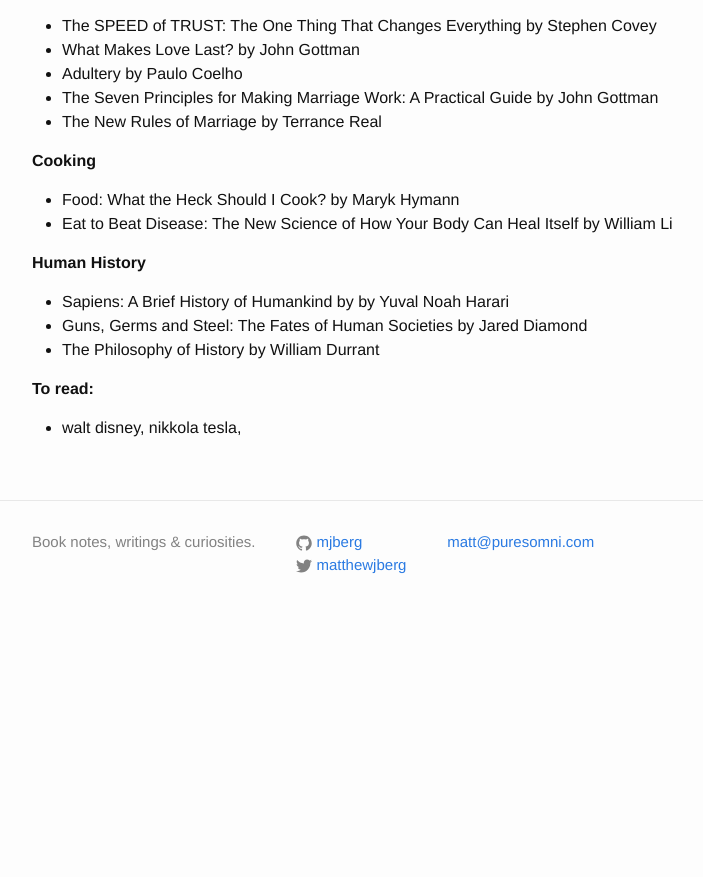
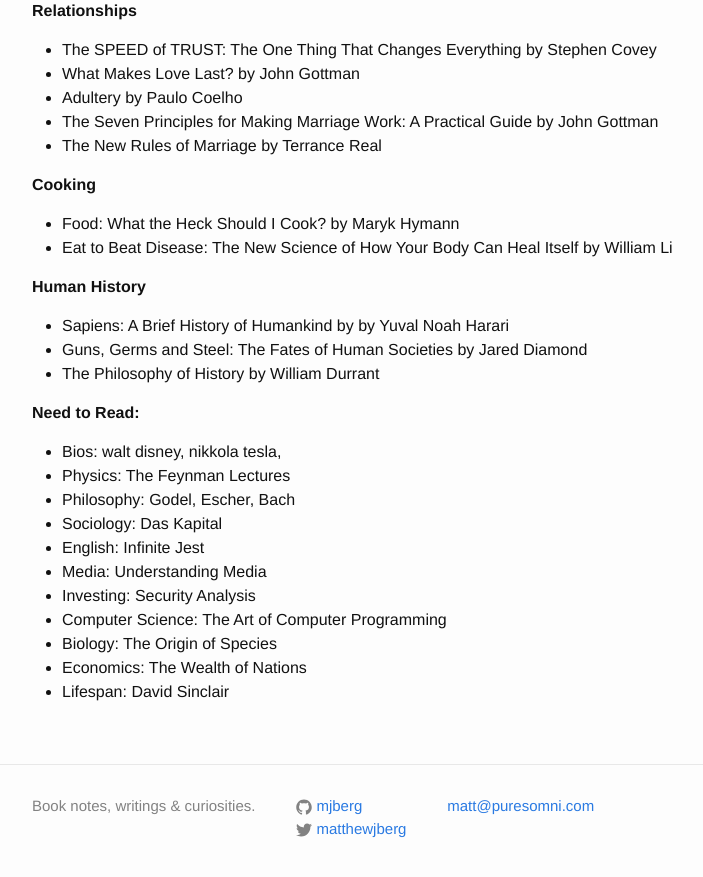
Before and after one commit to mjberg/reading-and-writing, a Jekyll site: the page built from _pages/02_readings.md, in a window 1280 px wide and 900 px high, scrolled down 3378 px. Shown: the top 877 px of the window, without its empty margins (238-941 px from the left). Built offline with Jekyll 4.4.1, drawn with Linux system fonts in a browser that asks for light colours; before the commit the page ends 4014 px from its top, so only the background shows below that; some of the changed text lies outside the part shown.

Commit message:
update readings

```diff
--- a/_pages/02_readings.md
+++ b/_pages/02_readings.md
@@ -30,6 +30,7 @@ permalink: /readings/
   * Drive: The Surprising Truth About What Motivates Us
    by Daniel H. Pink
    * Growth Mindset by Carol Dweck
+   * The Biggest Bet: How I Learned to Pay Attention, master Myself, and Win by Maria Konnikova
 
    **Sales/Revenue**
 
@@ -92,8 +93,6 @@ permalink: /readings/
  * Delivering Happiness Zappos
  * Made in America: Sam Walton
  * That Will Never Work: The Story of Netflix by Marc Randolph
-
-
 
 
   **Biographies**
@@ -158,5 +157,15 @@ permalink: /readings/
   *  Guns, Germs and Steel: The Fates of Human Societies by Jared Diamond
   *  The Philosophy of History by William Durrant
 
-  **To read:**
-  * walt disney, nikkola tesla,
+  **Need to Read:**
+  * Bios: walt disney, nikkola tesla,
+  * Physics: The Feynman Lectures
+  * Philosophy: Godel, Escher, Bach
+  * Sociology: Das Kapital
+  * English: Infinite Jest
+  * Media: Understanding Media
+  * Investing: Security Analysis
+  * Computer Science: The Art of Computer Programming
+  * Biology: The Origin of Species
+  * Economics: The Wealth of Nations
+  * Lifespan: David Sinclair
```
Also changed, not shown: other parts of _pages/02_readings.md (+1 -1 lines).
